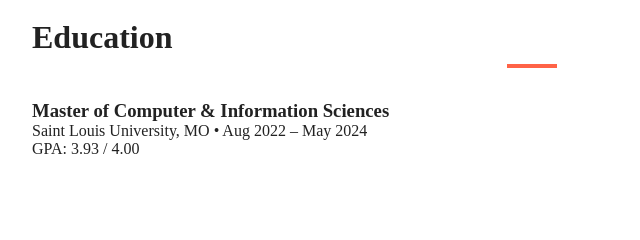
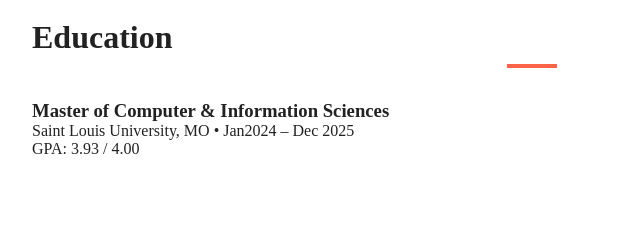
Before and after one commit to tharun-k-naidu/My-Portfolio-, a plain HTML site: page index.html in a window 1280 px wide. Shown: the part 1320-1560 px from the top of the page, 108-748 px from the left. Drawn offline with nearby package versions, Linux system fonts and the light colour scheme; a small style sheet from the web is missing.

Commit message:
Update index.html

```diff
--- a/index.html
+++ b/index.html
@@ -6,7 +6,7 @@
     name="viewport"
     content="width=device-width, initial-scale=1, viewport-fit=cover"
   />
-  <title>Chandra Prakash Bathula | Resume</title>
+  <title>Tharun Kumar Naidu | Resume</title>
 
   <!-- AOS (Animate On Scroll) -->
   <link
@@ -97,7 +97,7 @@
       <div class="edu-item">
         <h3>Master of Computer &amp; Information Sciences</h3>
         <p>
-          Saint Louis University, MO &bull; Aug 2022 – May 2024<br />
+          Saint Louis University, MO &bull; Jan2024 – Dec 2025<br />
           GPA: 3.93 / 4.00
         </p>
       </div>
```
